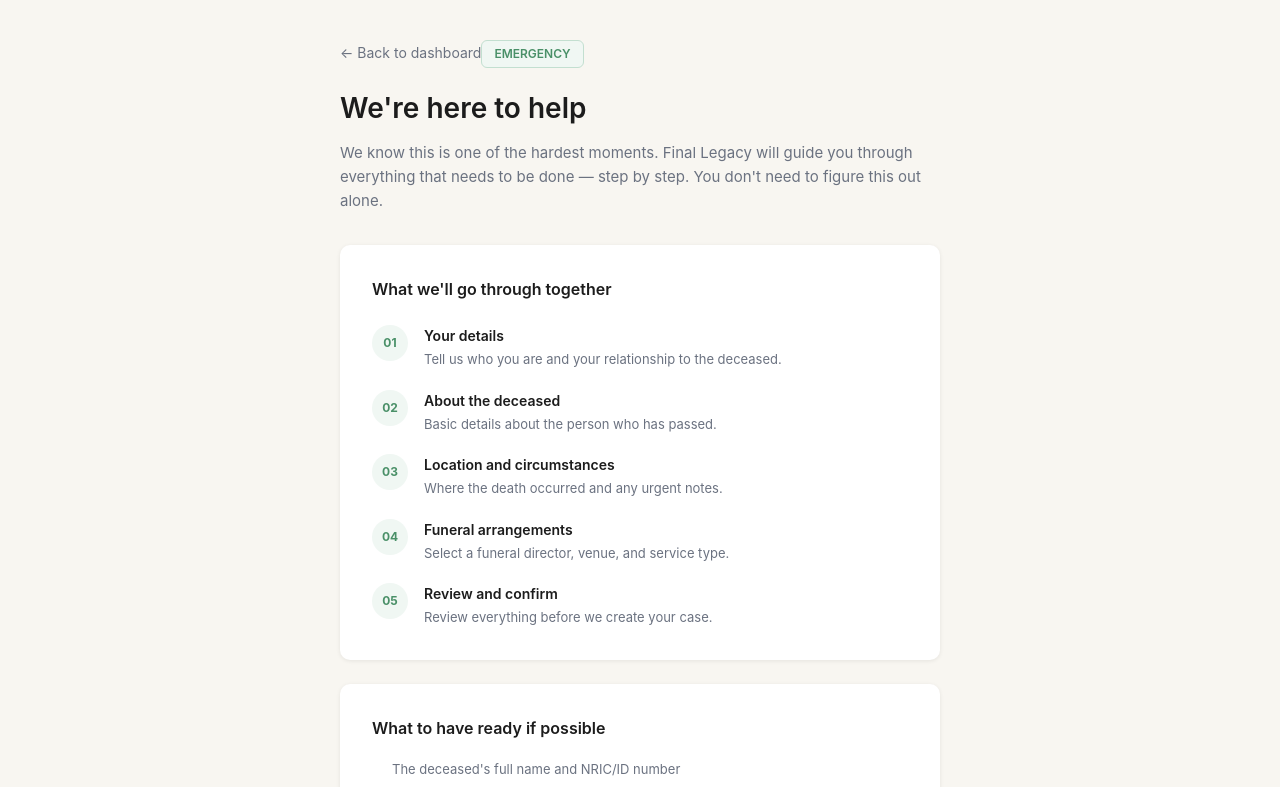
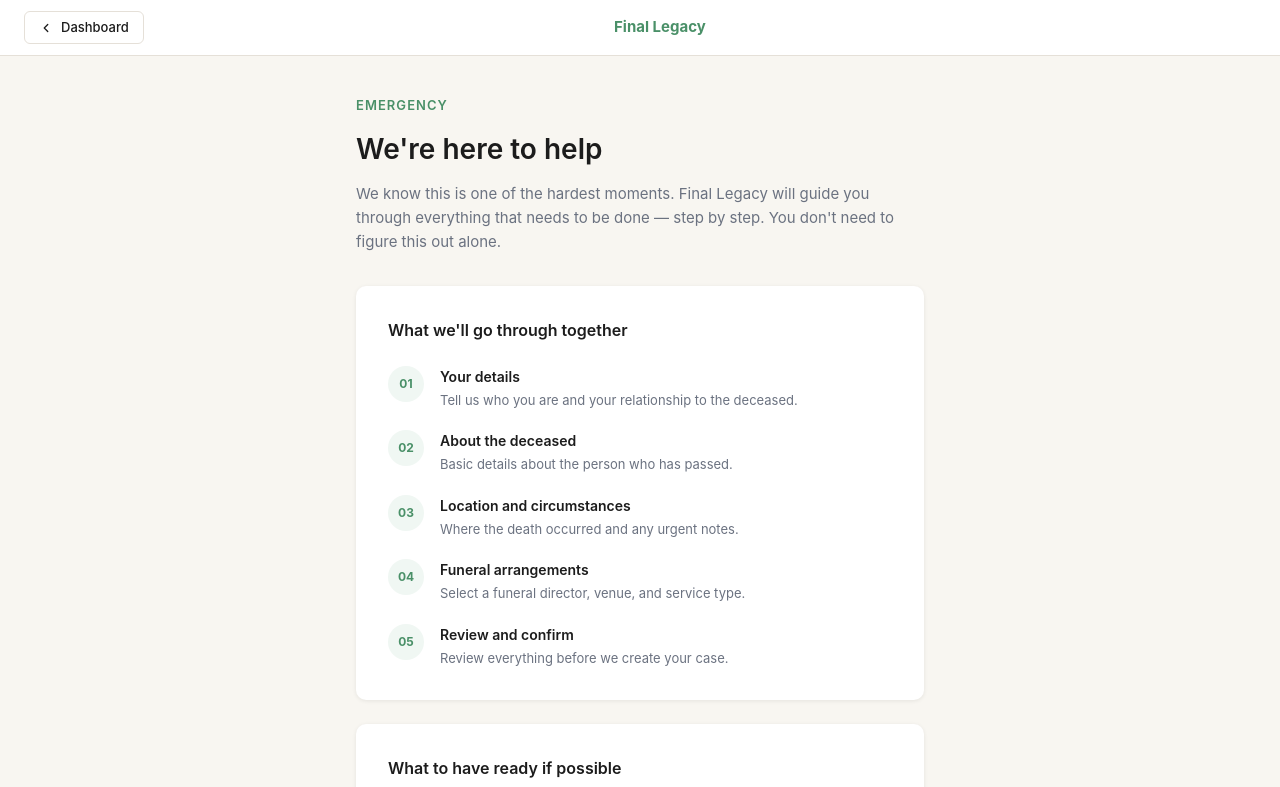
Before and after one commit to ashleyangeliquemoss/final-legacy, a Next.js app: page /gate/1 in a window 1280 px wide. Shown: the top 787 px of the page. Built offline with nearby package versions, Linux system fonts and the light colour scheme.

Commit message:
feat: Gate 1 overview with nav and Emergency heading

```diff
--- a/src/app/gate/1/page.tsx
+++ b/src/app/gate/1/page.tsx
@@ -36,20 +36,28 @@
   ]
 
   return (
-    <div style={{ minHeight: '100vh', backgroundColor: '#f8f6f1', padding: '40px 16px' }}>
-      <div style={{ maxWidth: '600px', margin: '0 auto' }}>
+    <div style={{ minHeight: '100vh', backgroundColor: '#f8f6f1' }}>
+
+      {/* Top nav */}
+      <div style={{ backgroundColor: '#ffffff', borderBottom: '1px solid #e5e0d8', padding: '0 24px', height: '56px', display: 'flex', alignItems: 'center', justifyContent: 'space-between', position: 'sticky', top: 0, zIndex: 50 }}>
+        <button
+          onClick={() => router.push('/dashboard')}
+          style={{ display: 'flex', alignItems: 'center', gap: '8px', background: 'none', border: '1px solid #e5e0d8', borderRadius: '6px', padding: '6px 14px', fontSize: '13px', fontWeight: '500', color: '#1c1c1c', cursor: 'pointer' }}
+        >
+          <svg width="14" height="14" viewBox="0 0 16 16" fill="none">
+            <path d="M10 12L6 8L10 4" stroke="currentColor" strokeWidth="1.5" strokeLinecap="round" strokeLinejoin="round"/>
+          </svg>
+          Dashboard
+        </button>
+        <span style={{ fontSize: '15px', fontWeight: '700', color: '#4a9068' }}>Final Legacy</span>
+        <div style={{ width: '80px' }} />
+      </div>
+
+      <div style={{ maxWidth: '600px', margin: '0 auto', padding: '40px 16px' }}>
 
         {/* Header */}
         <div style={{ marginBottom: '32px' }}>
-          <button
-            onClick={() => router.push('/dashboard')}
-            style={{ background: 'none', border: 'none', color: '#6b7280', fontSize: '14px', cursor: 'pointer', padding: 0, marginBottom: '24px' }}
-          >
-            ← Back to dashboard
-          </button>
-          <div style={{ display: 'inline-block', backgroundColor: '#f0f7f3', border: '1px solid #c3dfd0', borderRadius: '6px', padding: '4px 12px', fontSize: '12px', fontWeight: '600', color: '#4a9068', marginBottom: '16px' }}>
-            EMERGENCY
-          </div>
+          <h3 style={{ fontSize: '13px', fontWeight: '600', letterSpacing: '0.08em', textTransform: 'uppercase', color: '#4a9068', margin: '0 0 12px 0' }}>Emergency</h3>
           <h1 style={{ fontSize: '28px', fontWeight: '600', color: '#1c1c1c', margin: '0 0 12px 0' }}>
             We're here to help
           </h1>
```
